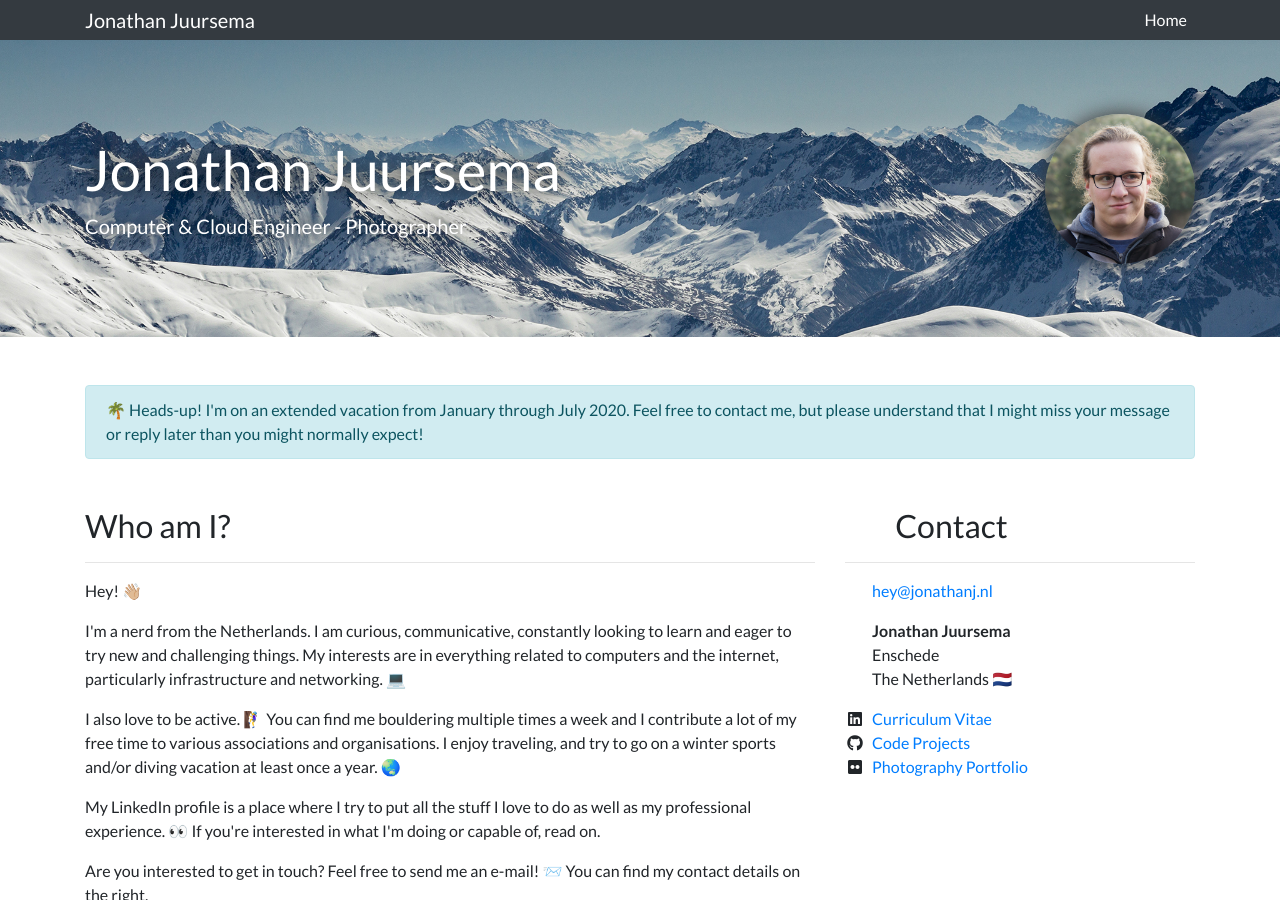
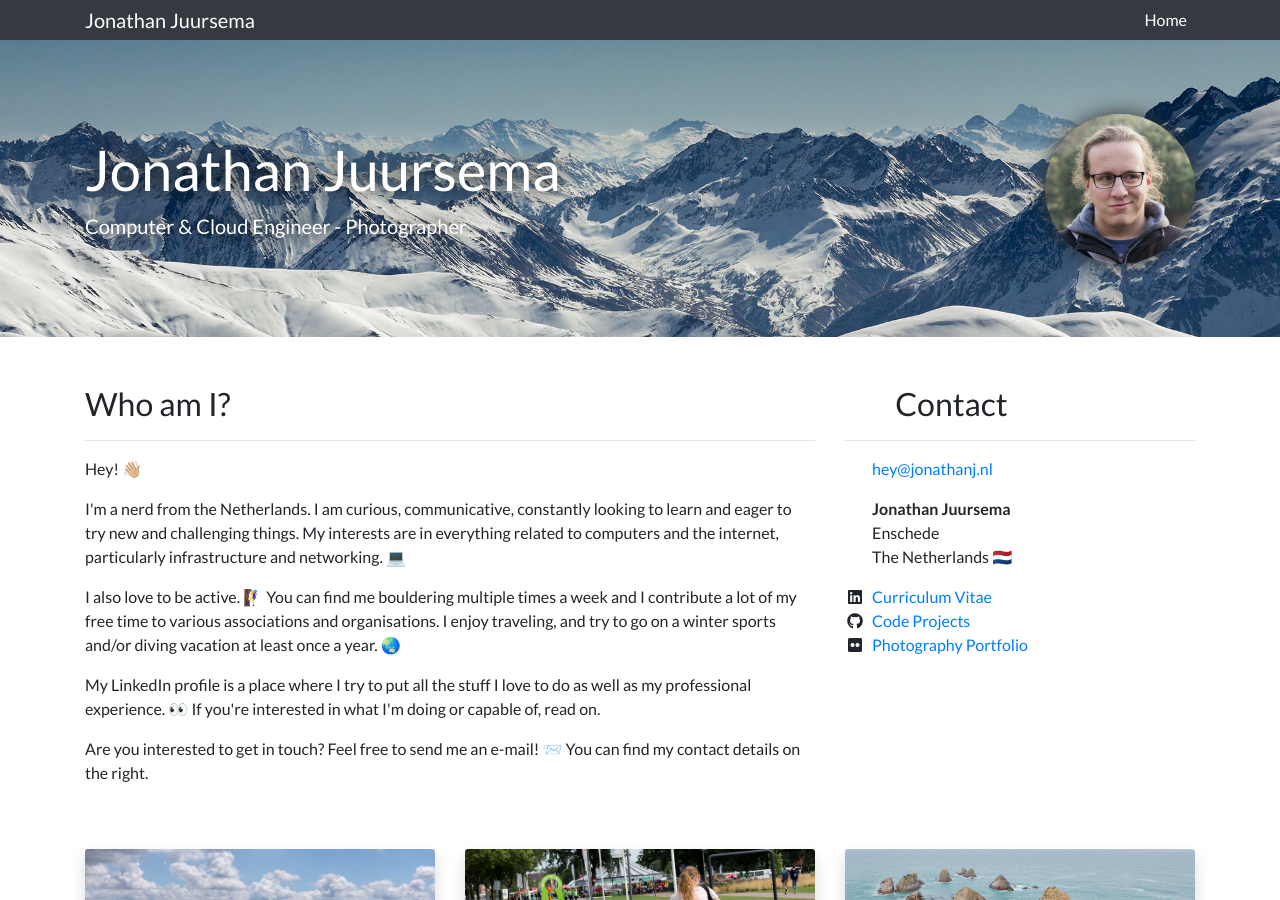
Before and after one commit to jonathanjuursema/jonathanj.nl, a Jekyll site: the page built from index.html, in a window 1280 px wide and 900 px high. Built offline with Jekyll 4.4.1, drawn with Linux system fonts in a browser that asks for light colours; nearby versions of some CDN libraries.

Commit message:
Update photo and removed vacation message.

```diff
--- a/index.html
+++ b/index.html
@@ -1,10 +1,6 @@
 ---
 
 ---
-
-<div class="alert alert-info mb-5" role="alert">
-    🌴 Heads-up! I'm on an extended vacation from January through July 2020. Feel free to contact me, but please understand that I might miss your message or reply later than you might normally expect!
-</div>
 
 <div class="row">
     <div class="col-md-8 mb-5">
```
Also changed, not shown: assets/images/cards/photography.jpg.
